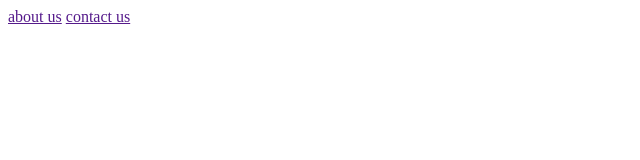
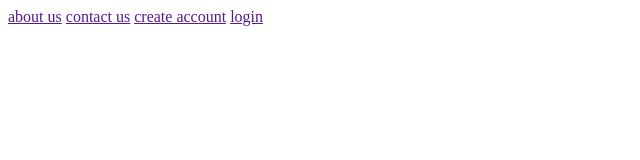
Before and after one commit to Brianktoo/brian-testproject, a plain HTML site: page index.html in a window 1280 px wide. Shown: the whole page, without its empty margins (0-640 px from the left). Drawn offline with Linux system fonts and the light colour scheme.

Commit message:
extended navbar

```diff
--- a/index.html
+++ b/index.html
@@ -10,6 +10,8 @@
     <nav>
         <a href="">about us</a>
         <a href="">contact us</a>
+        <a href="">create account</a>
+        <a href="">login</a>
     </nav>
 </body>
 </html>
```
